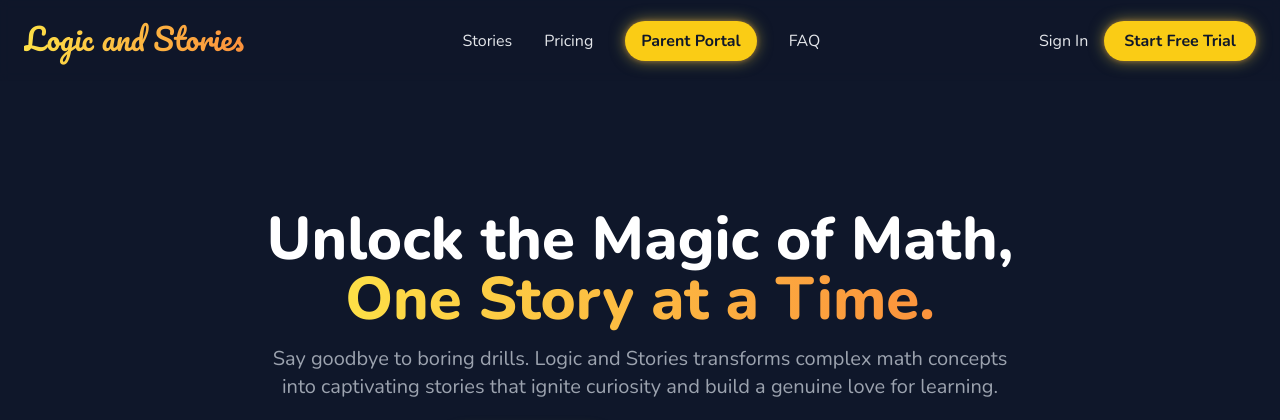
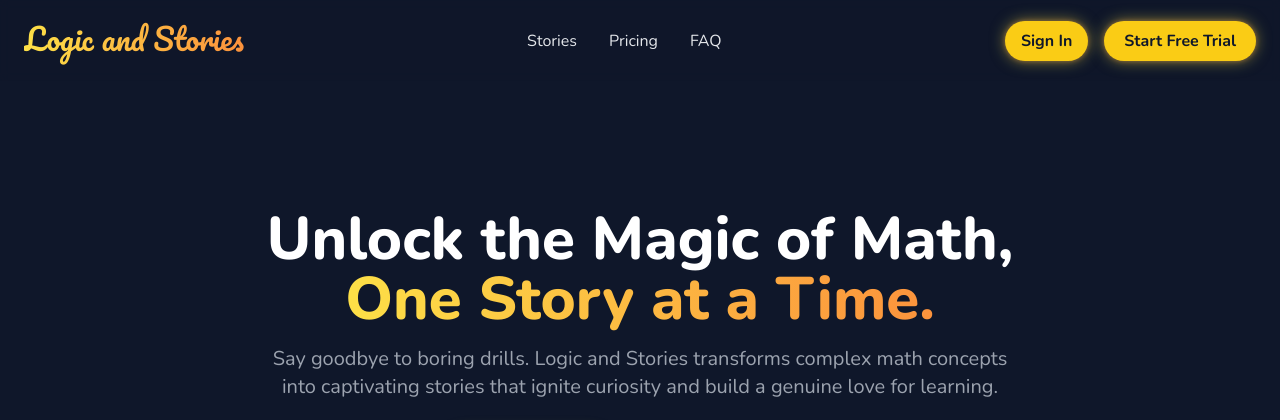
Before and after one commit to bricks4tricks/Story, a Flask app: page / in a window 1280 px wide. Shown: the top 420 px of the page. Run offline with Flask 3, Linux system fonts and the light colour scheme; grey boxes labelled with a size stand in for pictures from a placeholder-image service; some libraries are stand-ins or nearby versions.

Commit message:
Remove duplicate sign in button

```diff
--- a/templates/index.html
+++ b/templates/index.html
@@ -65,11 +65,10 @@
             <div class="hidden md:flex items-center space-x-8">
                 <a href="#stories" class="hover:text-yellow-400 transition-colors">Stories</a>
                 <a href="#pricing" class="hover:text-yellow-400 transition-colors">Pricing</a>
-                <a href="/signin.html" class="bg-yellow-400 text-slate-900 font-bold py-2 px-4 rounded-full hover:bg-yellow-300 transition-all transform hover:scale-105 glow-button">Parent Portal</a>
                 <a href="#faq" class="hover:text-yellow-400 transition-colors">FAQ</a>
             </div>
             <div id="auth-links" class="flex items-center space-x-4">
-                <a href="/signin.html" class="hover:text-yellow-400 transition-colors">Sign In</a>
+                <a href="/signin.html" class="bg-yellow-400 text-slate-900 font-bold py-2 px-4 rounded-full hover:bg-yellow-300 transition-all transform hover:scale-105 glow-button">Sign In</a>
                 <a href="https://logicandstories.com/signup.html" class="bg-yellow-400 text-slate-900 font-bold py-2 px-5 rounded-full hover:bg-yellow-300 transition-all transform hover:scale-105 glow-button">
                     Start Free Trial
                 </a>
@@ -83,7 +82,6 @@
         <div id="mobile-menu" class="md:hidden hidden px-6 pb-4">
             <a href="#stories" class="block py-2 hover:text-yellow-400">Stories</a>
             <a href="#pricing" class="block py-2 hover:text-yellow-400">Pricing</a>
-            <a href="/signin.html" class="block py-2 px-4 mt-2 bg-yellow-400 text-slate-900 font-bold rounded-full hover:bg-yellow-300 transition-colors">Parent Portal</a>
             <a href="#faq" class="block py-2 hover:text-yellow-400">FAQ</a>
         </div>
     </header>
```
